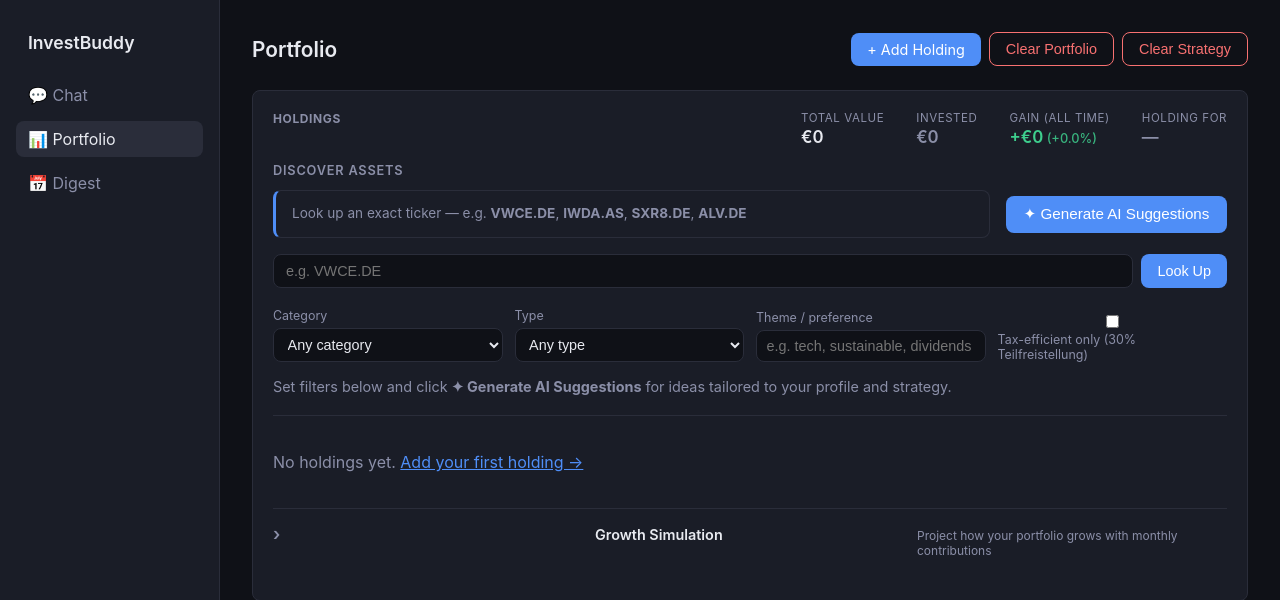
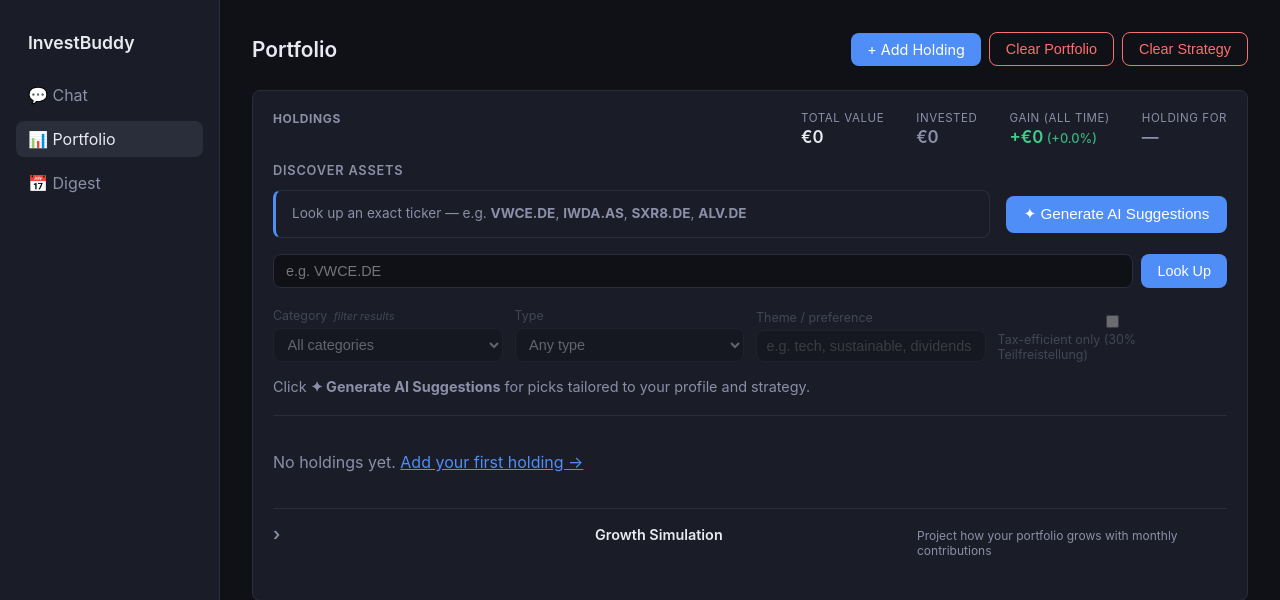
Before and after one commit to 7xrobin/Extaxes, a Django app: page /portfolio/ in a window 1280 px wide. Shown: the top 600 px of the page. Run offline with Django 5.2, Linux system fonts and the light colour scheme; the visitor is signed in with stand-in values (Sample User, id 1); data comes from the database, SQL or seed files in the repository; data that the repository does not hold is empty.

Commit message:
Improve earch and suggestion UI

```diff
--- a/portfolio/templates/portfolio/overview.html
+++ b/portfolio/templates/portfolio/overview.html
@@ -64,10 +64,14 @@
       </div>
       <div id="search-output" style="margin-bottom:1.25rem;"></div>
 
-      <div id="discover-filters" class="discover-filters">
-        <label class="sim-field">Category
-          <select class="sim-input" name="category">
-            <option value="">Any category</option>
+      <div id="discover-filters" class="discover-filters filters-disabled">
+        <label class="sim-field">
+          <span style="display:flex;align-items:center;gap:0.4rem;">
+            Category
+            <span class="filter-hint">filter results</span>
+          </span>
+          <select class="sim-input" name="category" onchange="filterSuggestionCards(this.value)">
+            <option value="">All categories</option>
             {% for c in discover_categories %}
             <option value="{{ c }}">{{ c }}</option>
             {% endfor %}
@@ -92,7 +96,7 @@
 
       <div id="suggestions-output" style="margin-top:1rem;">
         <p style="color:var(--muted);font-size:0.9rem;">
-          Set filters below and click <strong>✦ Generate AI Suggestions</strong> for ideas tailored to your profile and strategy.
+          Click <strong>✦ Generate AI Suggestions</strong> for picks tailored to your profile and strategy.
         </p>
       </div>
     </div>
@@ -401,14 +405,39 @@
     });
   }
 
+  function filterSuggestionCards(selectedCat) {
+    var cards = document.querySelectorAll('#ai-suggestions-list .suggestion-card-wrap');
+    cards.forEach(function(card) {
+      var match = !selectedCat || card.dataset.category === selectedCat;
+      card.style.display = match ? '' : 'none';
+    });
+  }
+
+  function _updateDiscoverFiltersState() {
+    var hasAi     = !!document.querySelector('#ai-suggestions-list .suggestion-card-wrap');
+    var hasSearch = !!document.querySelector('#search-output .suggestion-card');
+    var filtersEl = document.getElementById('discover-filters');
+    if (!filtersEl) return;
+    if (hasAi || hasSearch) {
+      filtersEl.classList.remove('filters-disabled');
+    } else {
+      filtersEl.classList.add('filters-disabled');
+    }
+  }
+
   document.addEventListener('DOMContentLoaded', function(){
     if (document.getElementById('strategy-json')) updateAllocChart();
     updateHoldingsChart();
+    _updateDiscoverFiltersState();
   });
   document.body.addEventListener('htmx:afterSwap', function(){
     updateAllocChart();
     renderSimChart();
     updateHoldingsChart();
+    _updateDiscoverFiltersState();
+    // Reset category filter text when AI results reload
+    var catSel = document.querySelector('#discover-filters select[name="category"]');
+    if (catSel) catSel.value = '';
   });
   </script>
 </div>
--- a/portfolio/views.py
+++ b/portfolio/views.py
@@ -439,6 +439,14 @@ def _generate_suggestions(profile, goals, filters=None):
     system_prompt = DISCOVER_SYSTEM_PROMPT.replace(
         "{CATEGORY_LIST}", ", ".join(catalog.category_names())
     )
+
+    strategy_allocation_text = ""
+    strategy_data = profile.approved_strategy_data or {}
+    cats = strategy_data.get("categories") or []
+    if cats:
+        lines = "\n".join(f"  - {c['name']}: {c['allocation_pct']}%" for c in cats)
+        strategy_allocation_text = f"\nApproved strategy allocation (set allocation_pct on each suggestion to match these targets):\n{lines}"
+
     user_context = f"""
 User profile:
 - Risk profile: {profile.risk_profile}
@@ -446,6 +454,7 @@ User profile:
 - Tax bracket: {profile.tax_bracket * 100:.0f}%
 - Married (double Sparerpauschbetrag): {profile.is_married}
 - Goals: {goals_text}
+{strategy_allocation_text}
 {_filter_instructions(filters)}
 
 Return a JSON object with key "suggestions" containing an array of exactly 6 suggestion objects.
--- a/static/css/main.css
+++ b/static/css/main.css
@@ -444,10 +444,18 @@ th     { color: var(--muted); font-size: 0.8rem; text-transform: uppercase; lett
 
 /* ── Discover attribute filters ────────────────────────────────────────────── */
 .discover-filters { display: grid; grid-template-columns: repeat(auto-fit, minmax(160px, 1fr));
-                    gap: 0.75rem; align-items: end; }
+                    gap: 0.75rem; align-items: end; margin-top: 1rem;
+                    transition: opacity 0.2s; }
+.discover-filters.filters-disabled { opacity: 0.35; pointer-events: none; }
 .discover-filter-check { flex-direction: row; align-items: center; gap: 0.45rem;
                          color: var(--text); font-size: 0.82rem; }
 .discover-filter-check input { width: auto; }
+.filter-hint { font-size: 0.68rem; color: var(--muted); font-weight: 400; font-style: italic; }
+
+/* ── Allocation percentage badge on suggestion cards ───────────────────────── */
+.alloc-badge { font-size: 0.78rem; font-weight: 700; color: var(--accent);
+               background: rgba(79, 142, 247, 0.12); border: 1px solid rgba(79, 142, 247, 0.35);
+               padding: 0.15rem 0.55rem; border-radius: 99px; white-space: nowrap; }
 
 /* ── Growth Simulation card ────────────────────────────────────────────────── */
 .sim-inputs { display: grid; grid-template-columns: repeat(auto-fit, minmax(130px, 1fr));
```
Also changed, not shown: portfolio/templates/portfolio/suggestions_partial.html (+3 -30 lines), .decisions/discover-ui-redesign_2026-06-05.md (added).
